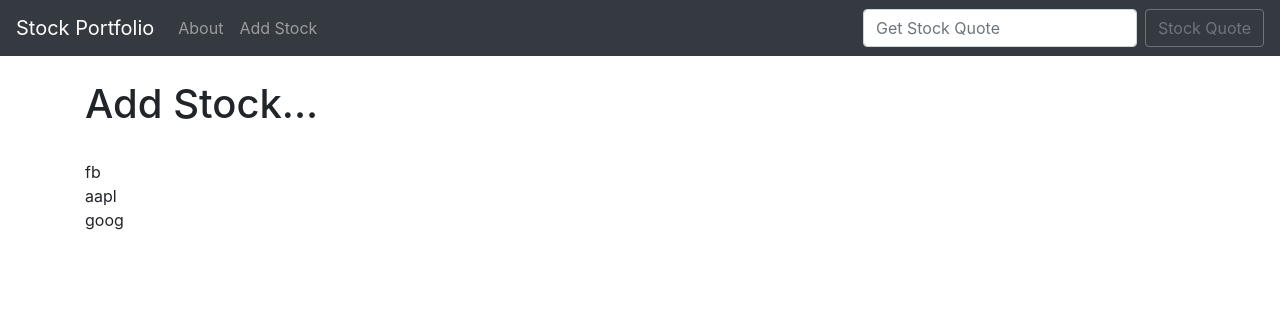
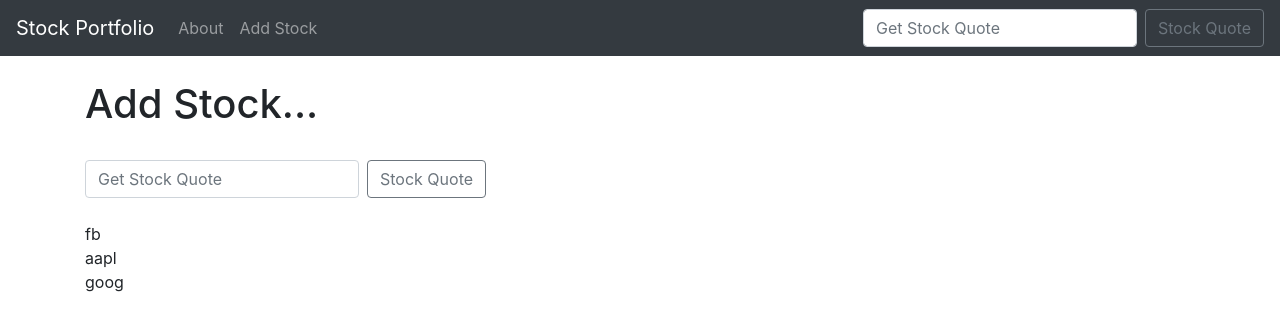
Before and after one commit to hyonlee42/django_stock, a Django app: page /add_stock.html in a window 1280 px wide. Shown: the top 331 px of the page. Run offline with Django 3.2, Linux system fonts and the light colour scheme; data comes from the database, SQL or seed files in the repository; parts of the project's set-up code (start-up, migrations or seed data) failed here and were passed over; some libraries are stand-ins or nearby versions.

Commit message:
add stock ticker to database

```diff
--- a/quotes/templates/add_stock.html
+++ b/quotes/templates/add_stock.html
@@ -5,6 +5,13 @@
 <h1>Add Stock...</h1>
 <br/>
 
+<form action="{% url 'add_stock' %}" class="form-inline my-2 my-lg-0" method="POST">
+        {% csrf_token %}
+      <input class="form-control mr-sm-2" type="search" placeholder="Get Stock Quote" aria-label="Search" name="ticker">
+      <button class="btn btn-outline-secondary my-2 my-sm-0" type="submit">Stock Quote</button>
+    </form>
+
+<br/>
 
 {% for item in ticker %}
   {{ item }}<br/>
--- a/quotes/views.py
+++ b/quotes/views.py
@@ -1,5 +1,7 @@
-from django.shortcuts import render
+from django.shortcuts import render, redirect
 from .models import Stock
+from .forms import StockForm
+from django.contrib import messages
 
 def home(request):
     import requests
@@ -30,7 +32,14 @@ def about(request):
 
 
 def add_stock(request):
+  if request.method == 'POST':
+    form = StockForm(request.POST or None)
 
+    if form.is_valid():
+      form.save()
+      message.success(request, ("Stock Has Been Added!"))
+      return redirect('add_stock')
 
-  ticker = Stock.objects.all()
-  return render(request, 'add_stock.html', {'ticker': ticker})
+  else:
+    ticker = Stock.objects.all()
+    return render(request, 'add_stock.html', {'ticker': ticker})
```
Also changed, not shown: quotes/forms.py (added).
